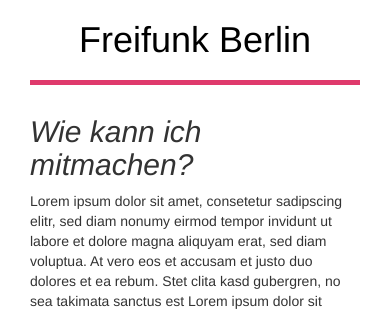
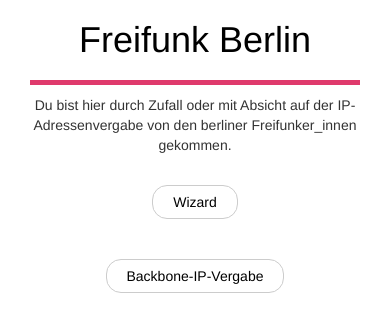
Before and after one commit to freifunk-berlin/config.berlin.freifunk.net, a Flask app: page / in a window 390 px wide; the page is wider, and only the part inside the window is pictured. Shown: the top 314 px of that part. Run offline with Flask 2, Linux system fonts and the light colour scheme; parts of the project's set-up code (start-up, migrations or seed data) failed here and were passed over; some libraries are stand-ins or nearby versions.

Commit message:
Refactoring and cosmetic changes

```diff
--- a/app/expert.py
+++ b/app/expert.py
@@ -41,7 +41,7 @@ def expert_activate(request_id, signed_token):
 @expert.route('/expert/form', methods=['GET', 'POST'])
 def expert_form():
     prefix_max  = current_app.config['EXPERT_MAX_PREFIX']
-    prefixes = range(prefix_max, 33)
+    prefixes = range(32, prefix_max-1, -1)
     choices = [(str(k),k) for k in prefixes]
     setattr(ExpertForm, 'prefix', SelectField(u'Präfix', choices=choices))
 
--- a/app/templates/waiting_for_confirmation.html
+++ b/app/templates/confirmation.html
@@ -1,4 +1,4 @@
-{% extends "layout.html" %}
+{% extends "_layout.html" %}
 {% block body %}
       <div class="row">
         <h2 class="col-md-12">Email verschickt!</h2>
--- a/app/templates/wizard/error.html
+++ b/app/templates/error.html
@@ -1,4 +1,4 @@
-{% extends "layout.html" %}
+{% extends "_layout.html" %}
 {% block body %}
       <div class="row">
         <h2 class="col-md-12">Fehler aufgetreten!</h2>
--- a/app/templates/index.html
+++ b/app/templates/index.html
@@ -1,18 +1,18 @@
-{% extends "layout.html" %}
+{% extends "_layout.html" %}
 {% block body %}
       <div class="row">
-        <h2 class="col-md-12">Wie kann ich mitmachen?</h2>
-        <p class="col-md-12">
-        Lorem ipsum dolor sit amet, consetetur sadipscing elitr, sed diam nonumy eirmod tempor invidunt ut labore et dolore magna aliquyam erat, sed diam voluptua. At vero eos et accusam et justo duo dolores et ea rebum. Stet clita kasd gubergren, no sea takimata sanctus est Lorem ipsum dolor sit amet. Lorem ipsum dolor sit amet, consetetur sadipscing elitr, sed diam nonumy eirmod tempor invidunt ut labore et dolore magna aliquyam erat, sed diam voluptua.
+        <p class="col-md-12 text-center">
+          Du bist hier durch Zufall oder mit Absicht auf der IP-Adressenvergabe
+          von den berliner Freifunker_innen gekommen.
         </p>
 
         <p class="col-md-12 text-center">
           <a class="button" href="{{url_for('wizard.wizard_select_router')}}">
-            Konfiguration
+            Wizard
           </a>
 
           <a class="button" href="{{url_for('expert.expert_form')}}">
-            Expertenmodus
+            Backbone-IP-Vergabe
           </a>
         </p>
 
--- a/app/templates/wizard/destroy_form.html
+++ b/app/templates/wizard/destroy_form.html
@@ -1,5 +1,5 @@
 {% from '_utils.html' import render_bootstrap_field, render_bootstrap_text %}
-{% extends "layout.html" %}
+{% extends "_layout.html" %}
 {% block body %}
       <div class="row">
         <h2 class="col-md-12">Antrag Löschen</h2>
--- a/app/templates/wizard/destroy_success.html
+++ b/app/templates/wizard/destroy_success.html
@@ -1,4 +1,4 @@
-{% extends "layout.html" %}
+{% extends "_layout.html" %}
 {% block body %}
       <div class="row">
         <h2 class="col-md-12">Löschung erfolgreich!</h2>
--- a/app/templates/wizard/form.html
+++ b/app/templates/wizard/form.html
@@ -1,5 +1,5 @@
 {% from '_utils.html' import render_bootstrap_field %}
-{% extends "layout.html" %}
+{% extends "_layout.html" %}
 {% block body %}
       <div class="row">
         <h2 class="col-md-12">Standortdaten</h2>
--- a/app/templates/wizard/select_router.html
+++ b/app/templates/wizard/select_router.html
@@ -1,4 +1,4 @@
-{% extends "layout.html" %}
+{% extends "_layout.html" %}
 {% block body %}
       <div class="row">
         <h2 class="col-md-12">Router auswählen</h2>
--- a/app/templates/wizard/show_config.html
+++ b/app/templates/wizard/show_config.html
@@ -1,4 +1,4 @@
-{% extends "layout.html" %}
+{% extends "_layout.html" %}
 {% block body %}
       <div class="row">
         <h2 class="col-md-12">Konfiguration</h2>
--- a/app/wizard.py
+++ b/app/wizard.py
@@ -22,7 +22,6 @@ def wizard_get_config(token):
         raise Exception('Request has not been verified yet')
 
     return render_template('wizard/show_config.html', ips=r.ips_pretty, router=r.router)
-
 
 
 @wizard.route('/wizard/routers')
@@ -60,7 +59,7 @@ def wizard_form(router_id):
             'router': r.router['name'], 'url': url
         }
         send_email(r.email, subject, "activation.txt", data)
-        return render_template('waiting_for_confirmation.html')
+        return render_template('confirmation.html')
 
     router_db = current_app.config['ROUTER_DB']
     router = router_db_get_entry(router_db, router_id)
```
Also changed, not shown: app/templates/expert/form.html (+6 -2 lines), app/templates/_layout.html (renamed from app/templates/layout.html).
